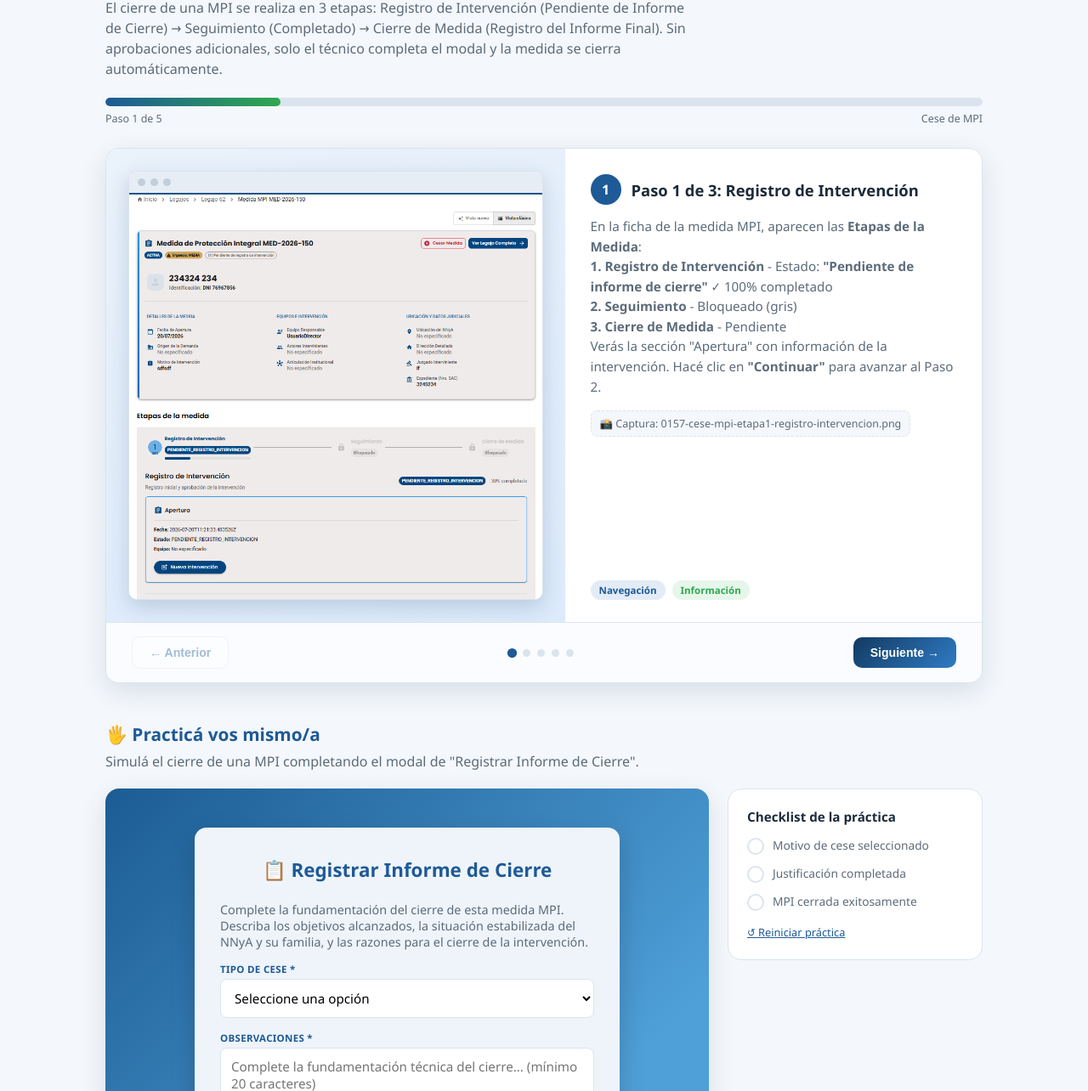
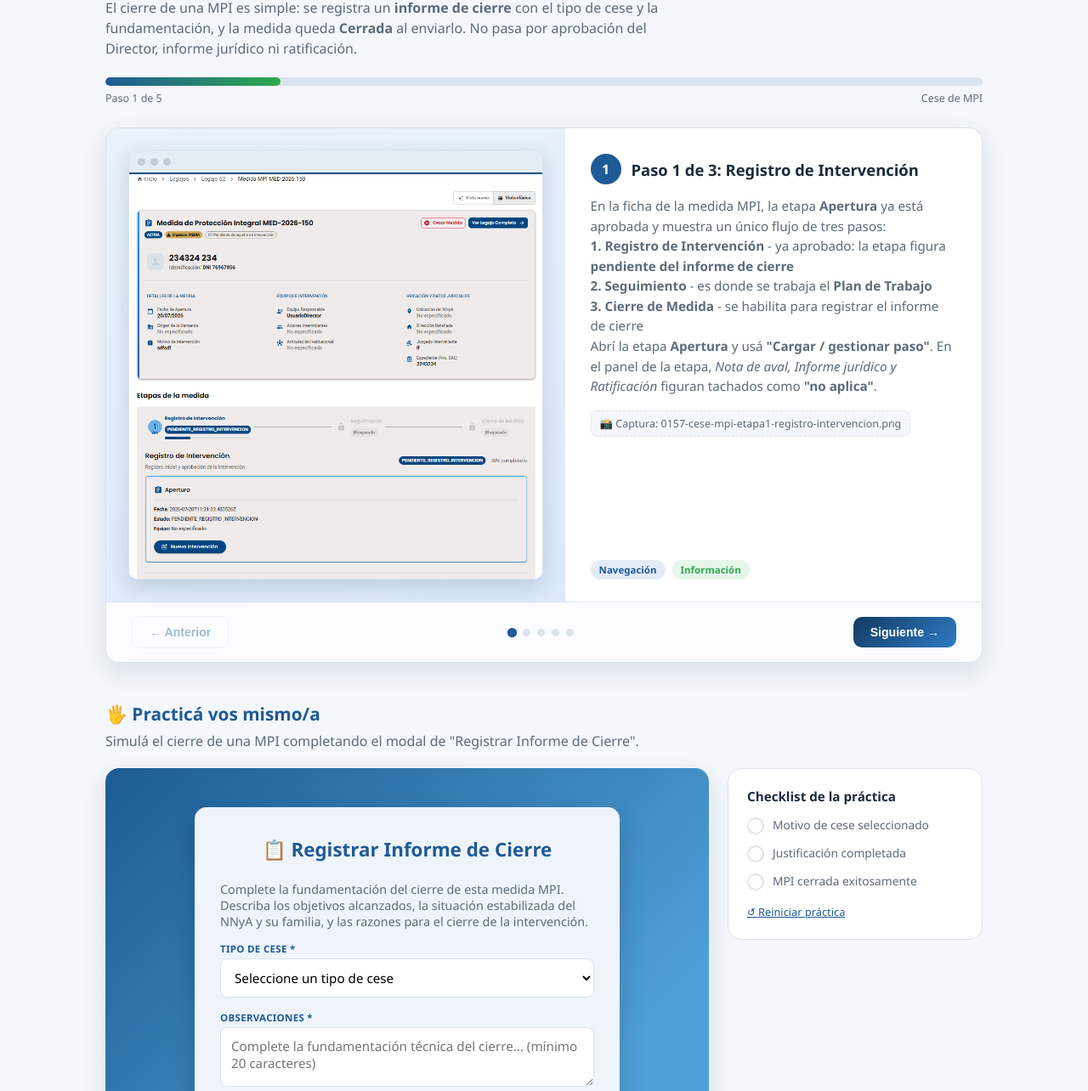
Before and after one commit to darioanzaudo2017/capacitacion_tutorial_runna, a plain HTML site: page 10-cese-mpi.html in a window 1280 px wide. Shown: the part 184-1468 px from the top of the page at 85% size. Drawn offline with Linux system fonts and the light colour scheme.

Commit message:
Cese de MPI: tipos de cese reales, nombre correcto (Protección Integral) y sin datos no verificados
Co-Authored-By: Claude Sonnet 5.5 <noreply@anthropic.com>

```diff
--- a/10-cese-mpi.html
+++ b/10-cese-mpi.html
@@ -27,8 +27,8 @@
 
   <div class="tutorial-header">
     <div class="crumb">Etapa 10a de 13</div>
-    <h1>❌ Cese de Medida de Protección Inmediata (MPI)</h1>
-    <p>El cierre de una MPI se realiza en 3 etapas: Registro de Intervención (Pendiente de Informe de Cierre) → Seguimiento (Completado) → Cierre de Medida (Registro del Informe Final). Sin aprobaciones adicionales, solo el técnico completa el modal y la medida se cierra automáticamente.</p>
+    <h1>❌ Cese de Medida de Protección Integral (MPI)</h1>
+    <p>El cierre de una MPI es simple: se registra un <strong>informe de cierre</strong> con el tipo de cese y la fundamentación, y la medida queda <strong>Cerrada</strong> al enviarlo. No pasa por aprobación del Director, informe jurídico ni ratificación.</p>
   </div>
 
   <div class="progress-wrap">
@@ -54,12 +54,12 @@
           <div class="step-title">Paso 1 de 3: Registro de Intervención</div>
         </div>
         <div class="step-content">
-          En la ficha de la medida MPI, aparecen las <strong>Etapas de la Medida</strong>:
-          <br><strong>1. Registro de Intervención</strong> - Estado: <strong>"Pendiente de informe de cierre"</strong> ✓ 100% completado
-          <br><strong>2. Seguimiento</strong> - Bloqueado (gris)
-          <br><strong>3. Cierre de Medida</strong> - Pendiente
+          En la ficha de la medida MPI, la etapa <strong>Apertura</strong> ya está aprobada y muestra un único flujo de tres pasos:
+          <br><strong>1. Registro de Intervención</strong> - ya aprobado: la etapa figura <strong>pendiente del informe de cierre</strong>
+          <br><strong>2. Seguimiento</strong> - es donde se trabaja el <strong>Plan de Trabajo</strong>
+          <br><strong>3. Cierre de Medida</strong> - se habilita para registrar el informe de cierre
           <br>
-          Verás la sección "Apertura" con información de la intervención. Hacé clic en <strong>"Continuar"</strong> para avanzar al Paso 2.
+          Abrí la etapa <strong>Apertura</strong> y usá <strong>"Cargar / gestionar paso"</strong>. En el panel de la etapa, <em>Nota de aval, Informe jurídico y Ratificación</em> figuran tachados como <strong>"no aplica"</strong>.
         </div>
         <div class="capture-reference">📸 Captura: 0157-cese-mpi-etapa1-registro-intervencion.png</div>
         <div class="step-tags">
@@ -144,14 +144,19 @@
           Se abre el modal <strong>"Registrar Informe de Cierre"</strong>. Completá los siguientes campos:
           <br>
           <br><strong>• Tipo de Cese *:</strong> Dropdown obligatorio
-          <br>Opciones: "I. RESTITUCIÓN DE DERECHOS", "II. MAYORÍA DE EDAD", "III. CAMBIO DE SITUACIÓN", "IV. ARCHIVO DE MPI CESADA", etc.
+          <br>Opciones:
+          <br>&nbsp;&nbsp;I. Archivo de MPI - inicio de medida penal juvenil (MPJ)
+          <br>&nbsp;&nbsp;II. Archivo de MPI derivada al organismo local de protección
+          <br>&nbsp;&nbsp;III. Archivo de MPI cesada - valora MPE
+          <br>&nbsp;&nbsp;IV. Archivo de MPI cesada
+          <br>&nbsp;&nbsp;V. Archivo no pertinente
           <br>
           <br><strong>• Observaciones *:</strong> Campo de texto (textarea)
           <br>Descripción: "Complete la fundamentación del cierre de esta medida MPI. Describa los objetivos alcanzados, la situación estabilizada del NNyA y su familia, y las razones para el cierre de la intervención."
           <br>Validación: Mínimo 20 caracteres (se muestra contador)
           <br>
           <br><strong>• Adjuntos (Opcional):</strong> Drag & drop
-          <br>Podés adjuntar documentación complementaria
+          <br>Podés adjuntar documentación complementaria (por ejemplo, el informe en PDF)
         </div>
         <div class="capture-reference">📸 Captura: 0226-mpi-informe-de-cierre.png</div>
         <div class="step-tags">
@@ -173,12 +178,12 @@
           <div class="step-title">Finalización: MPI Estado CERRADA</div>
         </div>
         <div class="step-content">
-          Una vez que completaste el modal y hiciste clic en <strong>"Enviar Informe"</strong>, la MPI cambia inmediatamente a estado <strong>"CERRADA"</strong>.
+          Una vez que completaste el modal y hiciste clic en <strong>"Enviar Informe"</strong> (con el PDF cargado), la MPI cambia inmediatamente a estado <strong>"CERRADA"</strong>.
           <br>
           Esto se refleja en:
           <br>✓ La tabla de <strong>"Registro de Medidas Tomadas"</strong> del legajo
-          <br>✓ Estado de la medida aparece con fondo gris: <strong>CERRADA</strong>
-          <br>✓ La duración muestra "-1 días" (ya finalizada)
+          <br>✓ En la cabecera de la medida: <strong>«Cerrada desde»</strong> la fecha del cierre
+          <br>✓ Tipo de cese: el que elegiste (por ejemplo, <em>Archivo de MPI cesada</em>)
           <br>
           La medida ya no aparecerá en las pendientes de seguimiento.
         </div>
@@ -212,11 +217,12 @@
           <div class="sim-field">
             <label>Tipo de Cese *</label>
             <select id="tipoCeseMPI">
-              <option value="">Seleccione una opción</option>
-              <option value="archivo">I. ARCHIVO DE MPI CESADA</option>
+              <option value="">Seleccione un tipo de cese</option>
+              <option value="mpj">I. ARCHIVO DE MPI - INICIO MEDIDA PENAL JUVENIL (MPJ)</option>
+              <option value="organismo">II. ARCHIVO MPI DERIVADA AL ORGANISMO LOCAL DE PROTECCIÓN</option>
+              <option value="valora-mpe">III. ARCHIVO DE MPI CESADA - VALORA MPE</option>
               <option value="archivo-iv">IV. ARCHIVO DE MPI CESADA</option>
-              <option value="restitucion">II. RESTITUCIÓN DE DERECHOS</option>
-              <option value="cambio">III. CAMBIO DE SITUACIÓN</option>
+              <option value="no-pertinente">V. ARCHIVO NO PERTINENTE</option>
             </select>
           </div>
 
```
Also changed, not shown: 08b-apertura-mpi.html (+1 -1 lines), index.html (+1 -1 lines).
